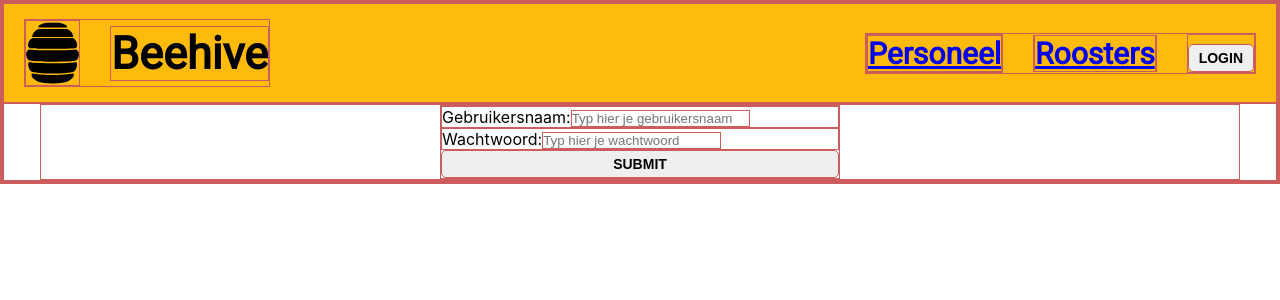
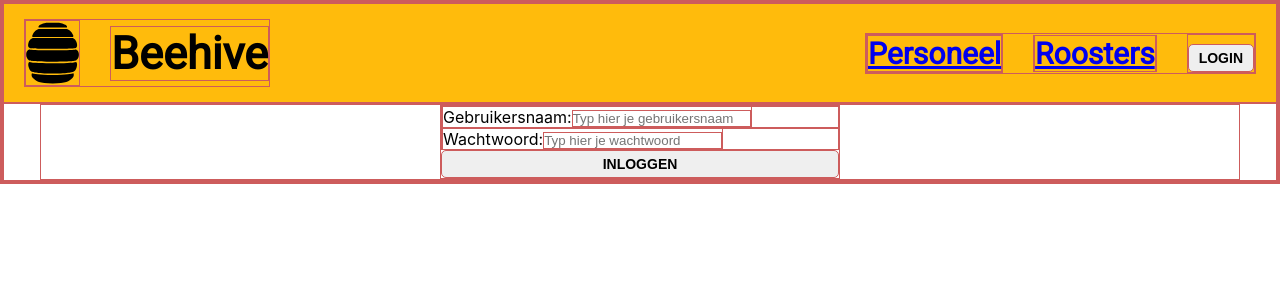
Before and after one commit to EAM26/the_beehive_frontend, a React (Create React App) app: page /login in a window 1280 px wide. Shown: the top 300 px of the page. Built offline with nearby package versions, Linux system fonts and the light colour scheme; a web font is replaced by a local one.

Commit message:
Add FormInputField to Login

```diff
--- a/src/pages/login/Login.js
+++ b/src/pages/login/Login.js
@@ -2,6 +2,8 @@ import React from 'react';
 import {useForm} from "react-hook-form";
 import Button from "../../components/button/Button";
 import './Login.css';
+import FormInputField from "../../components/FormInputField/FormInputField";
+
 
 function Login() {
 
@@ -11,33 +13,29 @@ function Login() {
 
         console.log("function handleForm activated: ", data)
     }
+
     return (
         <div className="outer-container">
             <div className="inner-container">
                 <form className="form-outer-container"
                       onSubmit={handleSubmit(handleFormSubmit)}>
-                    <label
-                        htmlFor="username">
-                        Gebruikersnaam:
-                        <input
+                    <FormInputField
+                        label="Gebruikersnaam:"
+                        name="username"
                         type="text"
                         id="username"
                         placeholder="Typ hier je gebruikersnaam"
-                            {...register("username")}
+                        register={register}
                     />
-                    </label>
-                    <label
-                        htmlFor="password">
-                        Wachtwoord:
-                        <input
+                    <FormInputField
+                        label="Wachtwoord:"
+                        name="password"
                         type="password"
                         id="password"
                         placeholder="Typ hier je wachtwoord"
-                            {...register("password")}
+                        register={register}
                     />
-                    </label>
-
-                    <Button type="submit" children="Submit"/>
+                    <Button type="submit" children="Inloggen"/>
                 </form>
             </div>
         </div>
```
Lines whose indentation alone changed are shown as unchanged.
